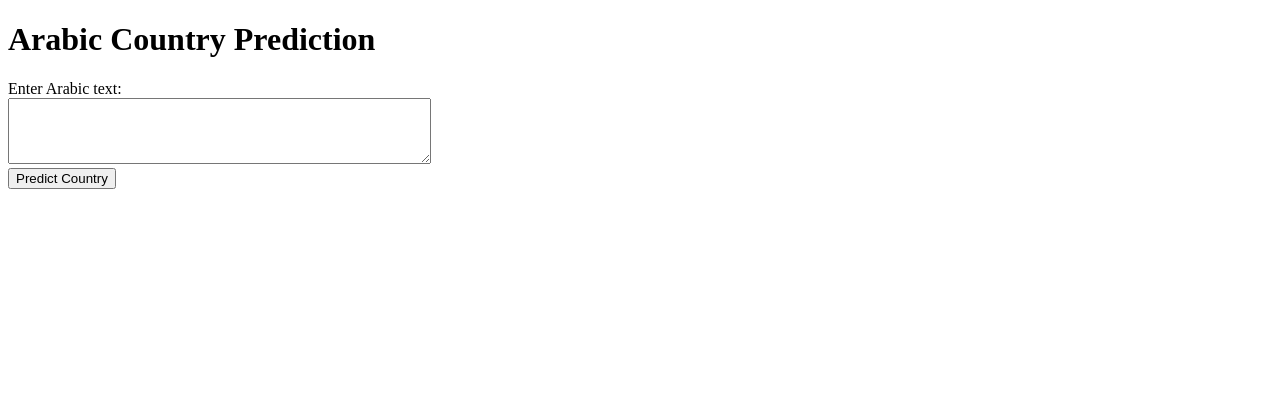
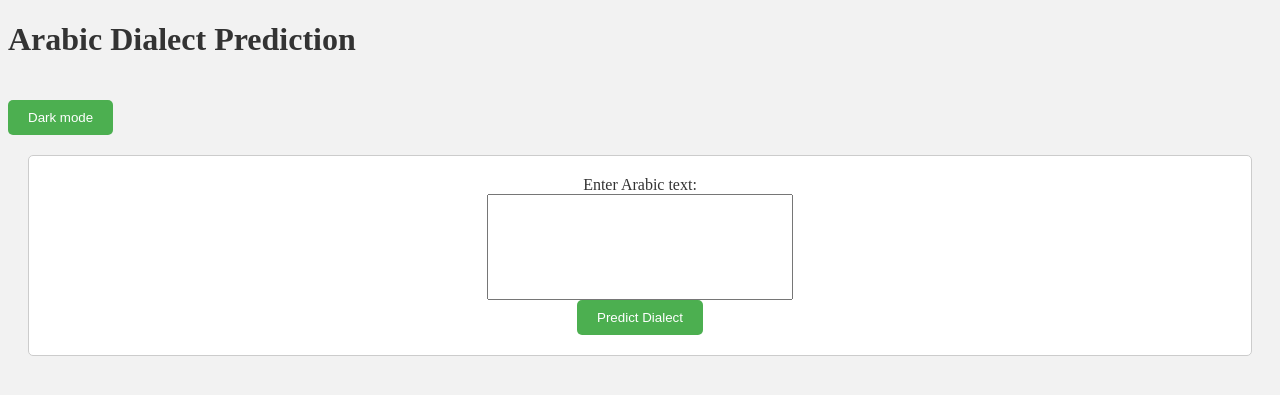
Before and after one commit to rawanelzehery/arabic-dialect-detection, a FastAPI app: page / in a window 1280 px wide. Shown: the top 395 px of the page. Run offline with FastAPI, Linux system fonts and the light colour scheme; parts of the project's set-up code (start-up, migrations or seed data) failed here and were passed over.

Commit message:
Updated layout and added dark mode

```diff
--- a/code/templates/index.html
+++ b/code/templates/index.html
@@ -1,22 +1,102 @@
 <!DOCTYPE html>
 <html>
   <head>
-    <title>Arabic Country Prediction</title>
+    <title>Arabic Dialect Prediction</title>
+    <style>
+      body {
+        background-color: #f2f2f2;
+        color: #333;
+      }
+
+      /* Dark mode styles */
+      body.dark-mode {
+        background-color: #333;
+        color: #f2f2f2;
+      }
+
+      /* Form styles */
+      form {
+        margin: 20px;
+        padding: 20px;
+        border: 1px solid #ccc;
+        border-radius: 5px;
+        background-color: #fff;
+        display: flex;
+        flex-direction: column;
+        align-items: center;
+      }
+
+      /* Dark mode form styles */
+      body.dark-mode form {
+        border-color: #f2f2f2;
+        background-color: #333;
+        color: #f2f2f2;
+      }
+
+      /* Input styles */
+      input[type="submit"] {
+        background-color: #4CAF50;
+        color: #fff;
+        border: none;
+        border-radius: 5px;
+        padding: 10px 20px;
+      }
+
+      /* Dark modestyles */
+      body.dark-mode input[type="submit"] {
+        background-color: #f2f2f2;
+        color: #333;
+      }
+
+      /* Toggle button styles */
+      .toggle-button {
+        background-color: #4CAF50;
+        color: #fff;
+        border: none;
+        border-radius: 5px;
+        padding: 10px 20px;
+        margin-top: 20px;
+        cursor: pointer;
+      }
+
+      /* Dark mode toggle button styles */
+      body.dark-mode .toggle-button {
+        background-color: #f2f2f2;
+        color: #333;
+      }
+
+      /* Textarea styles */
+      textarea {
+        width: 300px;
+        height: 100px;
+        resize: none;
+      }
+
+      /* Dark mode textarea styles */
+      body.dark-mode textarea {
+        background-color: #333;
+        color: #f2f2f2;
+      }
+
+      /* Error message styles */
+      .error {
+        color: red;
+      }
+    </style>
   </head>
   <body>
-    <h1>Arabic Country Prediction</h1>
+    <h1>Arabic Dialect Prediction</h1>
+    <button id="mode-toggle" class="toggle-button" onclick="toggleDarkMode()">Dark mode</button>
+    <form method="POST" action="/predict">
+      <label for="input-text">Enter Arabic text:</label>
+      <textarea id="input-text" name="text"></textarea>
+      <input type="submit" value="Predict Dialect">
       {% if prediction %}
-        <p>The predicted country is: {{ prediction }}</p>
+      <p>The predicted dialect is: {{ prediction }}</p>
       {% endif %}
       {% if error %}
-        <p style="color: red;">{{ error }}</p>
+      <p class="error">{{ error }}</p>
       {% endif %}
-    <form method="POST" action="/predict">
-        <label for="input-text">Enter Arabic text:</label>
-        <br>
-        <textarea id="input-text" name="text" rows="4" cols="50"></textarea>
-        <br>
-        <button type="submit">Predict Country</button>
     </form>
   </body>
 </html>
```
Lines whose indentation alone changed are shown as unchanged.
